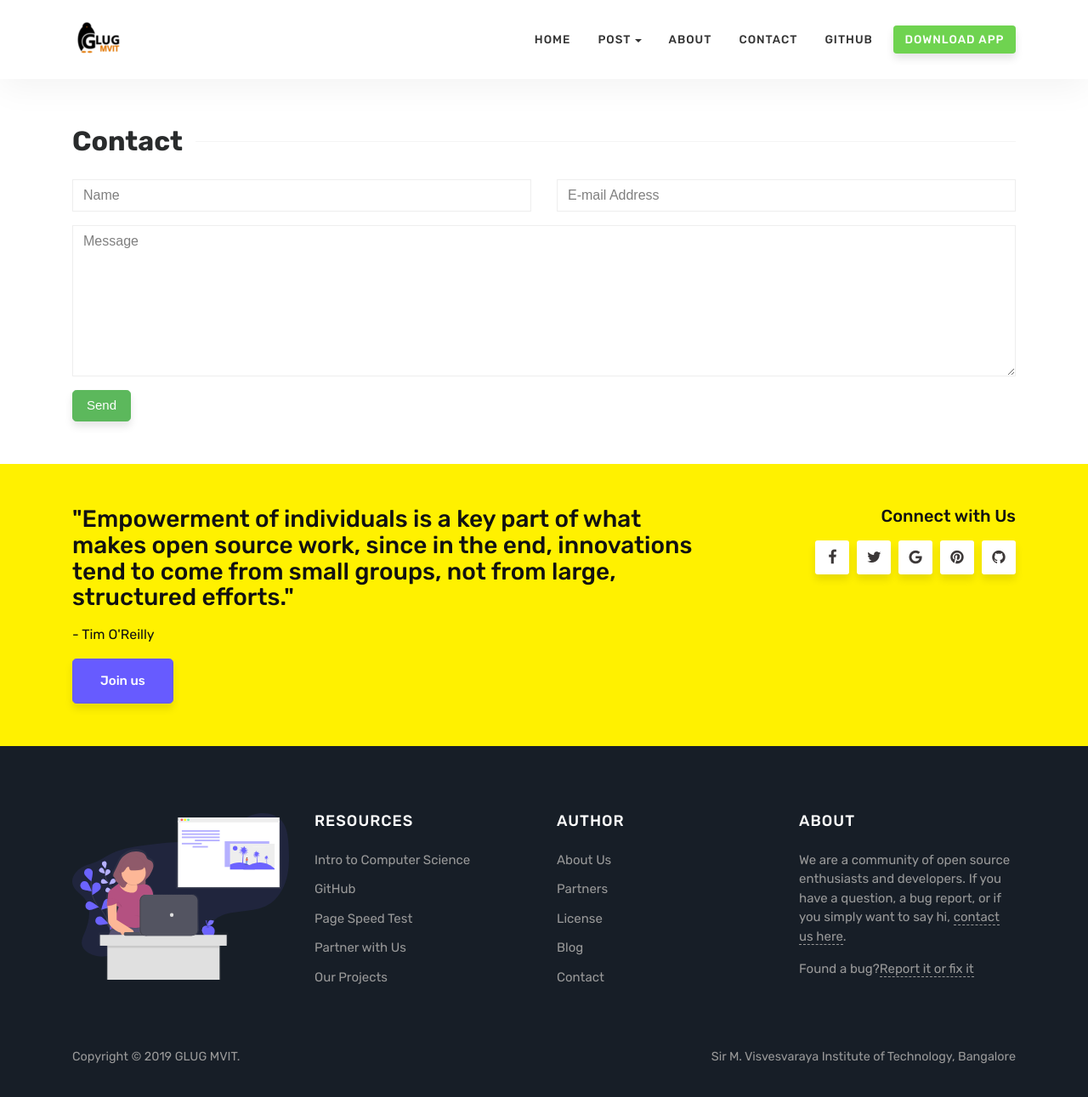
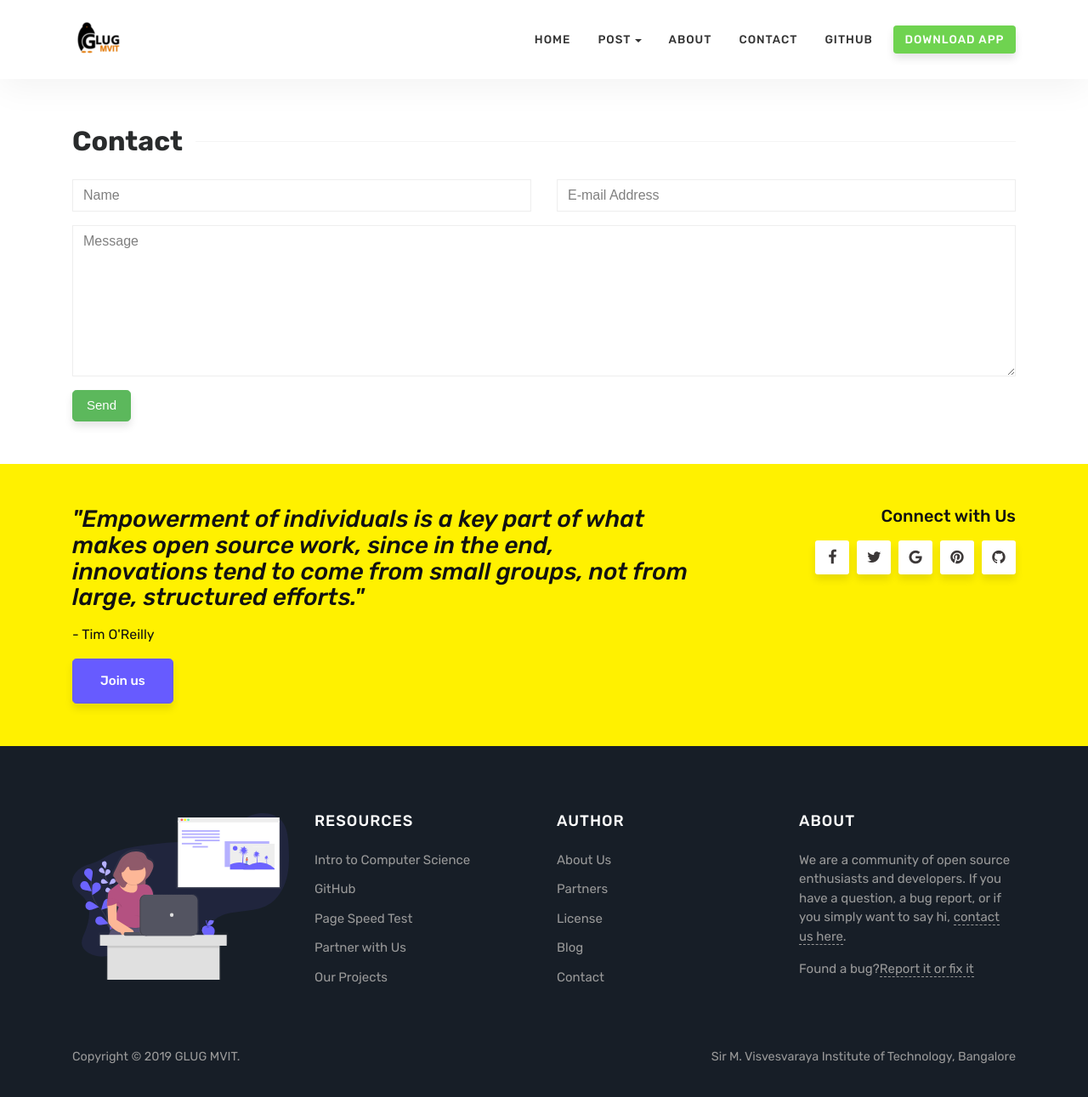
Before and after one commit to glugmvit/glugmvit.github.io, a Jekyll site: the page built from contact.html, in a window 1280 px wide and 1301 px high. Shown: the top 1291 px of the window at 85% size. Built offline with Jekyll 4.4.1, drawn with Linux system fonts in a browser that asks for light colours.

Commit message:
Edit footer

```diff
--- a/_layouts/default.html
+++ b/_layouts/default.html
@@ -126,7 +126,9 @@
         <div class="container">
             <div class="row justify-content-center">
                 <div class="col-md-8">
-                    <h3>"Empowerment of individuals is a key part of what makes open source work, since in the end, innovations tend to come from small groups, not from large, structured efforts."</h3>
+                    <i><h3>"Empowerment of individuals is a key part of what makes open source work,
+                        since in the end, innovations tend to come from small groups, not from large,
+                        structured efforts."</h3></i>
                     <p>- <span></span><span class="risk-free">Tim O'Reilly</span></p>
                     <a class="btn btn-primary btn-lg" href="#">Join us</a>
                 </div>
```
